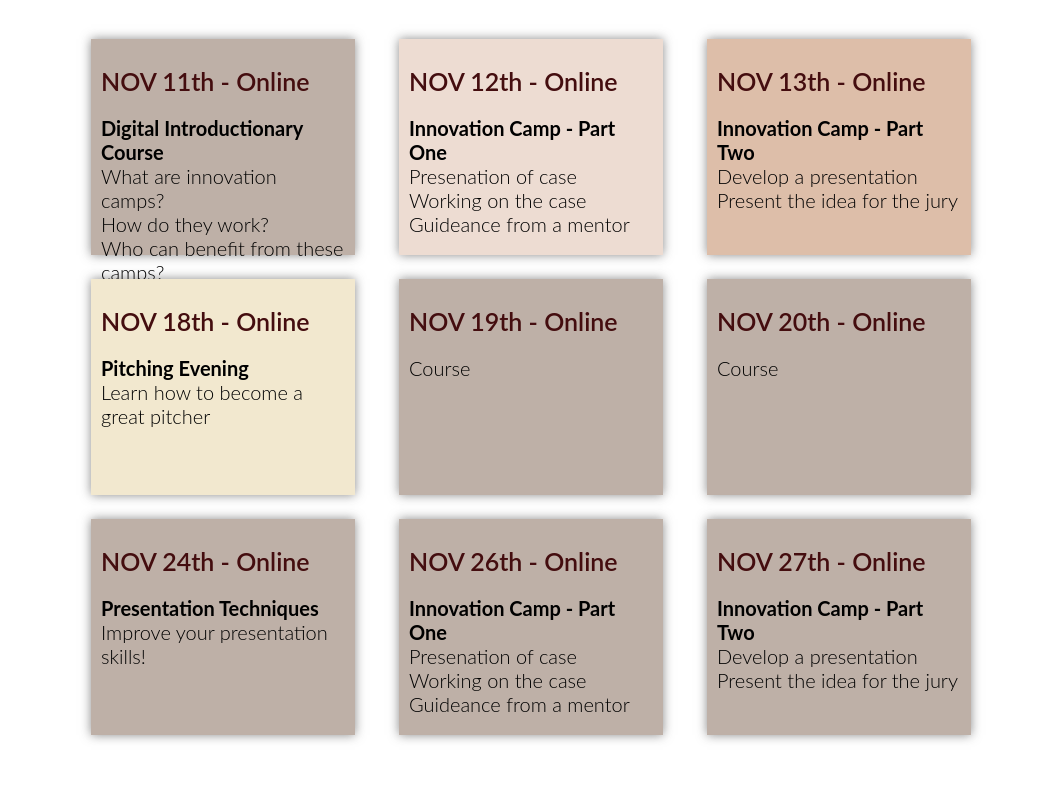
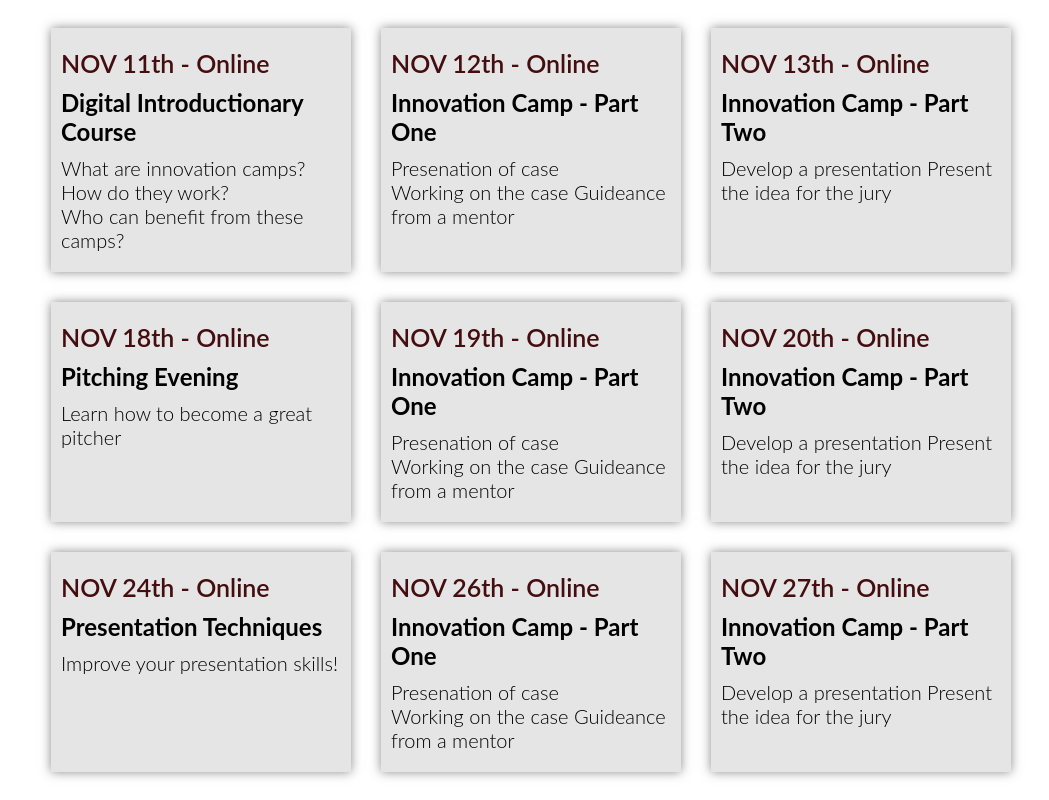
Before and after one commit to maiachbjonness/oblig3, a plain HTML site: page schedule.html in a window 1280 px wide. Shown: the part 207-1007 px from the top of the page, without its empty margins (109-1158 px from the left). Before the commit the page ends 974 px from the top, so only its background shows below. Drawn offline with Linux system fonts and the light colour scheme.

Commit message:
Home + contact + menu + schedule updated

```diff
--- a/schedule.html
+++ b/schedule.html
@@ -6,7 +6,9 @@
     <meta name="viewport" content="width=device-width, initial-scale=1.0">
 <title>Inova</title>
 </head>
+<body>
 
+<div class="container">
 <div class="header">
     <h1 class="logo"><a href="index.html">Inova</a></h1>
     <nav class="navigation">
@@ -19,7 +21,7 @@
     </nav>
 </div>
 
-<body>
+
 <div class="heading">
   <h1>Schedule for November 2020</h1>
 </div>
@@ -27,8 +29,8 @@
 <div class="schedule">
     <div class="box box-1">
       <h1>NOV 11th - Online</h1>
-      <p><b>Digital Introductionary Course </b><br>
-        What are innovation camps? <br>
+      <h2>Digital Introductionary Course </h2>
+      <p> What are innovation camps? <br>
         How do they work? <br>
         Who can benefit from these camps?
       </p>
@@ -36,7 +38,8 @@
 
   <div class="box box-2">
     <h1>NOV 12th - Online</h1>
-    <p><b>Innovation Camp - Part One</b><br>
+    <h2>Innovation Camp - Part One</h2>
+    <p>
       Presenation of case<br>
       Working on the case
       Guideance from a mentor
@@ -45,8 +48,8 @@
 
   <div class="box box-3">
     <h1>NOV 13th - Online</h1>
-    <p><b>Innovation Camp - Part Two</b><br>
-      Develop a presentation
+    <h2>Innovation Camp - Part Two</h2>
+    <p>Develop a presentation
       Present the idea for the jury
     </p>
 </div>
@@ -54,31 +57,38 @@
 
   <div class="box box-4">
     <h1>NOV 18th - Online</h1>
-    <p><b>Pitching Evening</b><br>
-      Learn how to become a great pitcher</p>
+    <h2>Pitching Evening</h2>
+    <p>Learn how to become a great pitcher</p>
   </div>
 
   <div class="box box-5">
     <h1>NOV 19th - Online </h1>
-    <p>Course</p>
+    <h2>Innovation Camp - Part One</h2>
+    <p>Presenation of case<br>
+      Working on the case
+      Guideance from a mentor
+    </p>
   </div>
 
   <div class="box box-6">
     <h1>NOV 20th - Online</h1>
-    <p>Course</p>
+    <h2>Innovation Camp - Part Two</h2>
+    <p>Develop a presentation
+      Present the idea for the jury
+    </p>
 </div>
 
   <div class="box box-7">
     <h1>NOV 24th - Online </h1>
-    <p><b>Presentation Techniques</b><br>
-      Improve your presentation skills!
+    <h2>Presentation Techniques</h2>
+    <p>Improve your presentation skills!
     </p>
   </div>
 
   <div class="box box-8">
     <h1>NOV 26th - Online</h1>
-    <p><b>Innovation Camp - Part One</b><br>
-      Presenation of case<br>
+    <h2>Innovation Camp - Part One</h2>
+    <p>Presenation of case<br>
       Working on the case
       Guideance from a mentor
     </p>
@@ -86,12 +96,12 @@
 
   <div class="box box-9">
     <h1>NOV 27th - Online</h1>
-    <p><b>Innovation Camp - Part Two</b><br>
-      Develop a presentation
+    <h2>Innovation Camp - Part Two</h2>
+    <p>Develop a presentation
       Present the idea for the jury
     </p>
   </div>
 </div>
-
+</div>
 </body>
 </html>
--- a/style.css
+++ b/style.css
@@ -1,9 +1,15 @@
 /*Common for all pages  */
 html, body {
-    margin-left: 100px;
-    margin-right: 100px;
     font-family: "Helvetica", sans-serif;
+    padding: 10px;
 }
+
+
+.container{
+  max-width: 1000px;
+  margin: 0 auto;
+}
+
 /*Navigation bar*/
 .header {
     display: inline-flex;
@@ -37,6 +43,18 @@ a:visited {
     color: black;
 }
 
+@media (max-width: 900px){
+  .contact-container{
+    align-items: center;
+  }
+}
+
+@media (max-width: 1050px) {
+  .header li{
+    width: 250px;
+  }
+}
+
 /*The schedule page */
 .heading{
   display: flex;
@@ -44,31 +62,38 @@ a:visited {
   flex-direction: row;
   align-items: flex-start;
   font-family: 'Lato', sans-serif;
-  font-size: 30px;
+  /*font-size: 24px;*/
+}
+
+.heading h1{
+  font-size: 24px;
 }
 
 .schedule {
   display: flex;
-  height: 90vh;
+  /*height: 90vh;*/
   max-width: 1000px;
-  flex-direction: row;
+  /*flex-direction: row;*/
   flex-wrap: wrap;
-  justify-content: space-between;
-  align-items: flex-start;
-  flex-flow: wrap;
+  justify-content: center;
+  align-items: stretch;
+  /*flex-flow: wrap;*/
+  gap: 30px;
 }
 
 .box {
   color: white;
-  padding: 10px;
+  padding: 20px 10px;
   font-family: 'Lato', sans-serif;
   font-weight: 300;
   box-sizing: border-box;
-  flex-basis: 30%;
-  width: 30%;
-  height: 30%;
-  flex-shrink: 1;
+  width: 300px;
+  display: flex;
+  gap: 10px;
+  flex-direction: column;
   box-shadow: 0 0 10px rgba(60, 60, 60, 0.6);
+  min-height: 200px;
+  background: #e5e5e5
 }
 
 .box h1{
@@ -76,57 +101,35 @@ a:visited {
   color: #440d0f;
   font-family: 'Lato', sans-serif;
   font-weight: 600;
-
+  padding: 0;
+  margin: 0;
 }
 
 .box p{
   color: black;
   font-size: 20px;
   font-family: 'Lato', sans-serif;
+  padding: 0;
+  margin: 0;
 }
 
-.box-1 {background: #beb0a7;}
-.box-2 {background: #eddcd2;}
-.box-3 {background: #ddbea9;}
-.box-4 {background: #f2e8cf;}
-.box-5 {background: #beb0a7;}
-.box-6 {background: #beb0a7;}
-.box-7 {background: #beb0a7;}
-.box-8 {background: #beb0a7;}
-.box-9 {background: #beb0a7;}
+.box h2{
+  padding: 0;
+  margin: 0;
+  color: black;
+}
 
-
-@@media screen and (max-width: 1200px) {
+@media (max-width: 750px){
   .box{
-    width: 40%;
+    width: 100%;
   }
 }
-
-@@media screen and (max-width: 600px) {
-  .box{
-    width: 90%;
-  }
-}
-
-/* @@media (max-width: 800px) {
-  html, body{
-    margin-left: 0;
-    margin-right: 0;
-  }
-  .schedule{
-    flex-direction: column;
-  }
-  .box{
-    flex: 100%;
-  }
-
-} */
 
 /*Home page*/
 
 .banner {
    width: 95%;
-   height: 500px;
+   height: auto;
    overflow: hidden;
 }
 
@@ -138,27 +141,18 @@ a:visited {
 
 
 .text-image {
-    width: 50%;
+    width: 70%;
     background-color: white;
     color: black;
     border: 1px solid black;
     padding: 5px 10px;
     line-height: 1.5em;
     position: relative;
-    left: 20px;
-    top: -60px;
-
 }
 
 
 
 /*Contact page*/
-
-.contact-headline {
-  margin-left: 30px;
-  margin-top: 60px;
-}
-
 .contact-container {
   display: flex;
   width: 100%;
@@ -166,22 +160,21 @@ a:visited {
   align-items: stretch;
   flex-direction: row;
   justify-content: space-around;
+  flex-wrap: wrap;
 
 }
 
 .contact-text {
   text-align: center;
-  padding: 50px 10px;
   line-height: 1.5em;
   font-size: 18px;
-  flex-basis: 45%;
 }
 
-.map {
-flex-basis: 45%;
+.map img{
 border: 1px solid black;
+width: 90%;
+height: auto;
 }
-
 
 
 /*The staff page */
```
Also changed, not shown: contact.html (+3 -3 lines), index.html (+2 -2 lines), staff.html (+4 -2 lines).
